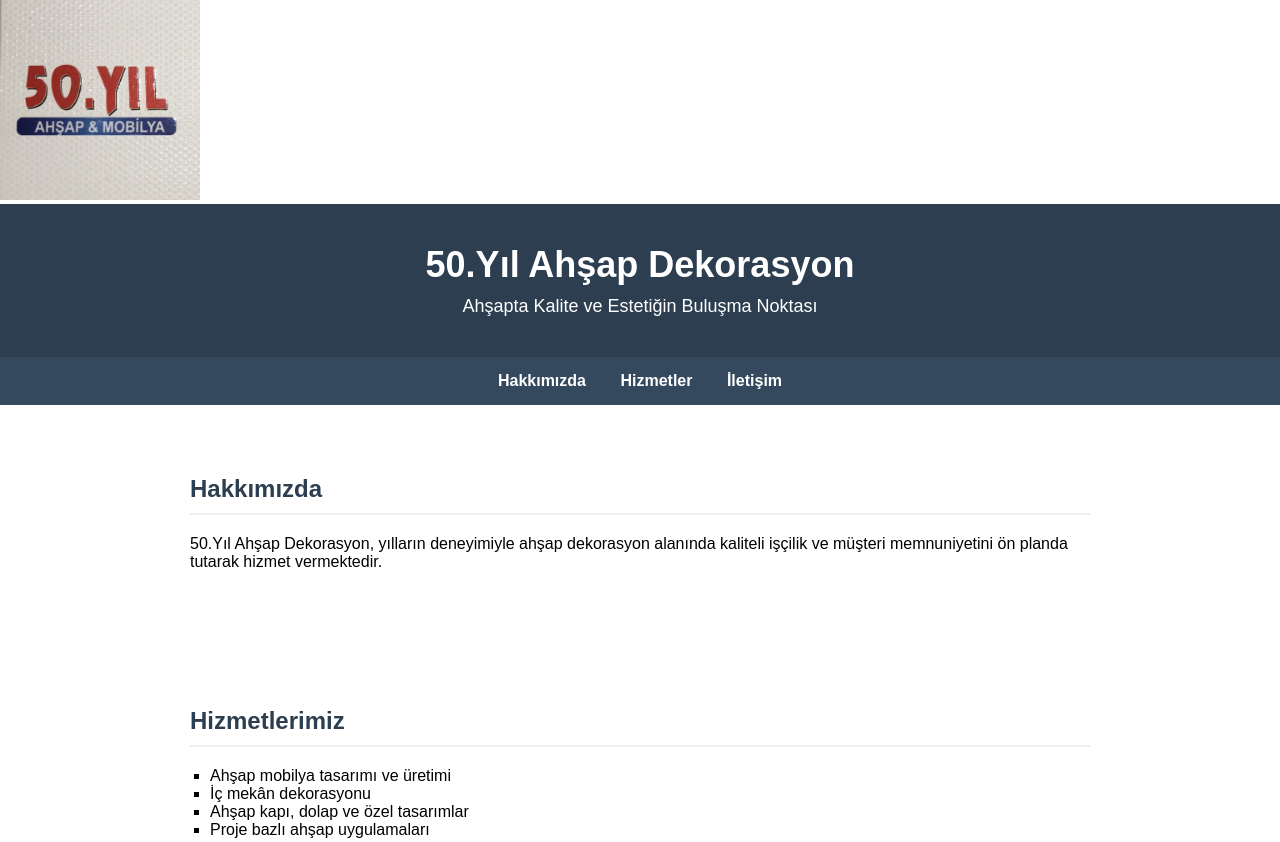
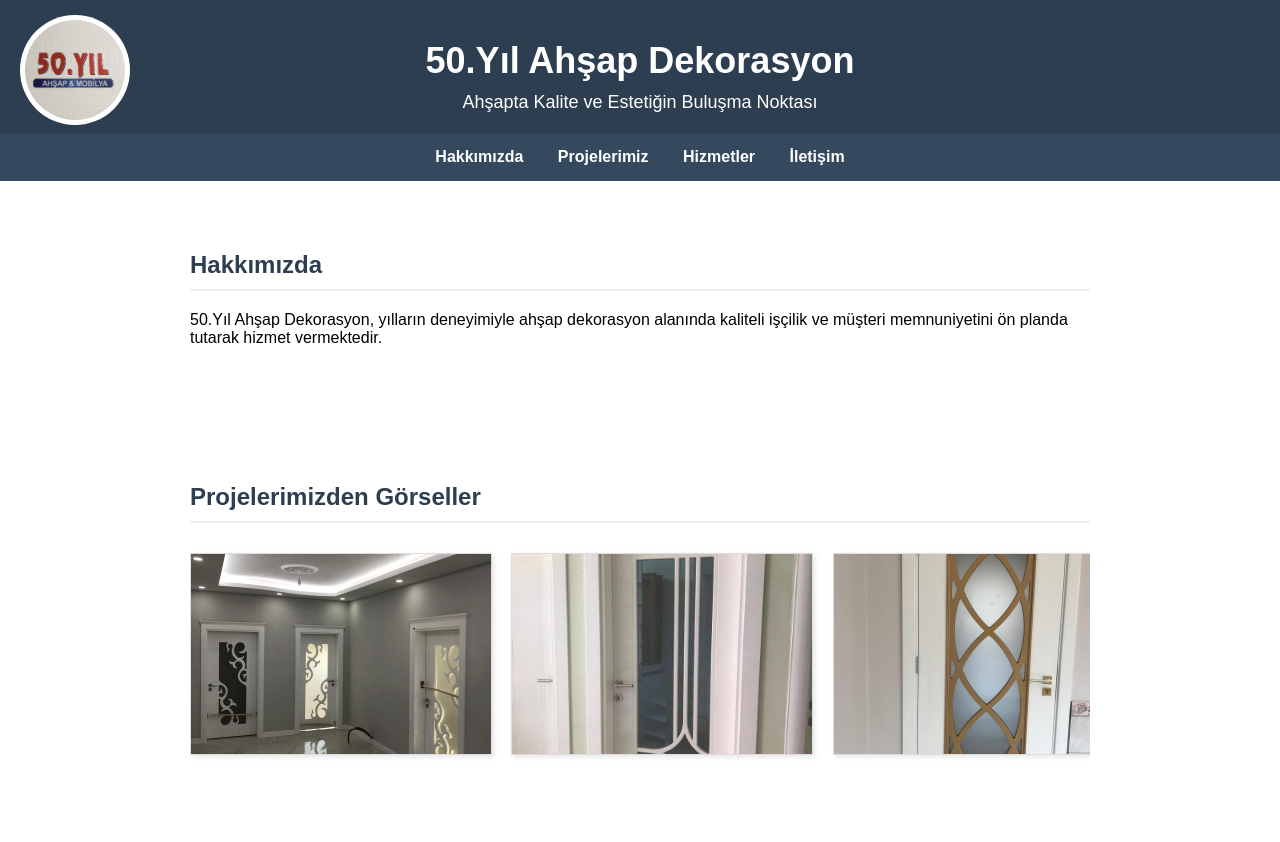
Before and after one commit to KFHA/50.Y-l.Ah-ap.github.io, a plain HTML site: page index.html in a window 1280 px wide. Shown: the top 842 px of the page. Drawn offline with Linux system fonts and the light colour scheme.

Commit message:
Update index.html

```diff
--- a/index.html
+++ b/index.html
@@ -1,15 +1,28 @@
 <!DOCTYPE html>
 <html lang="tr">
 <head>
-  <img src="logo.jpg" alt="50.Yıl Ahşap Dekorasyon Logosu" width="200">
   <meta charset="UTF-8">
   <meta name="viewport" content="width=device-width, initial-scale=1.0">
   <title>50.Yıl Ahşap Dekorasyon</title>
   <style>
     body { font-family: Arial, sans-serif; margin: 0; padding: 0; }
-    header { background: #2c3e50; color: white; padding: 40px 20px; text-align: center; }
+    header { background: #2c3e50; color: white; padding: 40px 20px 20px; text-align: center; position: relative; }
     header h1 { margin: 0; font-size: 36px; }
     header p { margin: 10px 0 0; font-size: 18px; }
+
+    /* Logo için stil */
+    .logo-container {
+      position: absolute;
+      top: 15px;
+      left: 20px;
+    }
+    .logo-container img {
+      width: 100px; /* Logo boyutunu buradan ayarlayabilirsiniz */
+      height: auto;
+      border-radius: 50%; /* İsteğe bağlı: daire şeklinde logo */
+      background: white; /* Logo arkaplanı belirgin olsun diye */
+      padding: 5px;
+    }
 
     nav { background: #34495e; padding: 15px; text-align: center; }
     nav a { color: white; margin: 0 15px; text-decoration: none; font-weight: bold; }
@@ -18,22 +31,60 @@
     section { padding: 50px 20px; max-width: 900px; margin: auto; }
     section h2 { color: #2c3e50; border-bottom: 2px solid #eee; padding-bottom: 10px; }
 
+    /* Galeri/Görseller bölümü için CSS */
+    .gallery-container {
+      overflow-x: auto; /* Yana kaydırmayı aktif eder */
+      white-space: nowrap; /* Resimlerin yan yana durmasını sağlar */
+      padding: 10px 0;
+      -webkit-overflow-scrolling: touch; /* iOS'ta daha yumuşak kaydırma */
+      scrollbar-width: none; /* Firefox'ta kaydırma çubuğunu gizler */
+    }
+
+    .gallery-container::-webkit-scrollbar {
+      display: none; /* Chrome, Safari ve Opera'da kaydırma çubuğunu gizler */
+    }
+
+    .gallery-item {
+      display: inline-block; /* Resimlerin yan yana akmasını sağlar */
+      margin-right: 15px;
+      width: 300px; /* Resim genişliğini ayarlayın */
+      height: 200px; /* Resim yüksekliğini ayarlayın */
+      overflow: hidden;
+      border: 1px solid #ddd;
+      box-shadow: 2px 2px 5px rgba(0,0,0,0.1);
+    }
+
+    .gallery-item img {
+      width: 100%;
+      height: 100%;
+      object-fit: cover; /* Resmi kutuya sığdırır ve kırpar */
+      transition: transform 0.3s ease;
+    }
+
+    .gallery-item img:hover {
+        transform: scale(1.05); /* Fare üzerine gelince resmi büyütme efekti */
+    }
+
     ul { list-style-type: square; padding-left: 20px; }
 
     footer { background: #2c3e50; color: white; text-align: center; padding: 20px; margin-top: 40px; }
 
-    .social a { margin: 0 10px; text-decoration: none; color: #2c3e50; font-weight: bold; }
+    .social a { margin: 0 10px; text-decoration: none; color: white; font-weight: bold; }
     .social a:hover { text-decoration: underline; }
   </style>
 </head>
 <body>
   <header>
+    <div class="logo-container">
+      <img src="logo.jpg" alt="50.Yıl Ahşap Dekorasyon Logo">
+    </div>
     <h1>50.Yıl Ahşap Dekorasyon</h1>
     <p>Ahşapta Kalite ve Estetiğin Buluşma Noktası</p>
   </header>
 
   <nav>
     <a href="#hakkimizda">Hakkımızda</a>
+    <a href="#galeri">Projelerimiz</a>
     <a href="#hizmetler">Hizmetler</a>
     <a href="#iletisim">İletişim</a>
   </nav>
@@ -46,6 +97,42 @@
     </p>
   </section>
 
+  <section id="galeri">
+    <h2>Projelerimizden Görseller</h2>
+    <div class="gallery-container">
+      <div class="gallery-item"><img src="IMG-20251010-WA0092.jpg" alt="Ahşap Proje 1"></div>
+      <div class="gallery-item"><img src="IMG-20251010-WA0093.jpg" alt="Ahşap Proje 2"></div>
+      <div class="gallery-item"><img src="IMG-20251010-WA0094.jpg" alt="Ahşap Proje 3"></div>
+      <div class="gallery-item"><img src="IMG-20251010-WA0095.jpg" alt="Ahşap Proje 4"></div>
+      <div class="gallery-item"><img src="IMG-20251010-WA0096.jpg" alt="Ahşap Proje 5"></div>
+      <div class="gallery-item"><img src="IMG-20251010-WA0097.jpg" alt="Ahşap Proje 6"></div>
+      <div class="gallery-item"><img src="IMG-20251010-WA0098.jpg" alt="Ahşap Proje 7"></div>
+      <div class="gallery-item"><img src="IMG-20251010-WA0099.jpg" alt="Ahşap Proje 8"></div>
+      <div class="gallery-item"><img src="IMG-20251010-WA0100.jpg" alt="Ahşap Proje 9"></div>
+
+      <div class="gallery-item"><img src="IMG-20251010-WA0102.jpg" alt="Ahşap Proje 10"></div>
+      <div class="gallery-item"><img src="IMG-20251010-WA0103.jpg" alt="Ahşap Proje 11"></div>
+      <div class="gallery-item"><img src="IMG-20251010-WA0104.jpg" alt="Ahşap Proje 12"></div>
+      <div class="gallery-item"><img src="IMG-20251010-WA0105.jpg" alt="Ahşap Proje 13"></div>
+      <div class="gallery-item"><img src="IMG-20251010-WA0106.jpg" alt="Ahşap Proje 14"></div>
+      <div class="gallery-item"><img src="IMG-20251010-WA0115.jpg" alt="Ahşap Proje 15"></div>
+      <div class="gallery-item"><img src="IMG-20251010-WA0116.jpg" alt="Ahşap Proje 16"></div>
+      <div class="gallery-item"><img src="IMG-20251010-WA0117.jpg" alt="Ahşap Proje 17"></div>
+      <div class="gallery-item"><img src="IMG-20251010-WA0118.jpg" alt="Ahşap Proje 18"></div>
+      <div class="gallery-item"><img src="IMG-20251010-WA0119.jpg" alt="Ahşap Proje 19"></div>
+      <div class="gallery-item"><img src="IMG-20251010-WA0120.jpg" alt="Ahşap Proje 20"></div>
+      <div class="gallery-item"><img src="IMG-20251010-WA0121.jpg" alt="Ahşap Proje 21"></div>
+      <div class="gallery-item"><img src="IMG-20251010-WA0122.jpg" alt="Ahşap Proje 22"></div>
+      <div class="gallery-item"><img src="IMG-20251010-WA0123.jpg" alt="Ahşap Proje 23"></div>
+      <div class="gallery-item"><img src="IMG-20251010-WA0124.jpg" alt="Ahşap Proje 24"></div>
+      <div class="gallery-item"><img src="IMG-20251010-WA0125.jpg" alt="Ahşap Proje 25"></div>
+      <div class="gallery-item"><img src="IMG-20251010-WA0126.jpg" alt="Ahşap Proje 26"></div>
+      <div class="gallery-item"><img src="IMG-20251010-WA0127.jpg" alt="Ahşap Proje 27"></div>
+      <div class="gallery-item"><img src="IMG-20251010-WA0128.jpg" alt="Ahşap Proje 28"></div>
+      <div class="gallery-item"><img src="IMG-20251010-WA0129.jpg" alt="Ahşap Proje 29"></div>
+
+    </div>
+  </section>
   <section id="hizmetler">
     <h2>Hizmetlerimiz</h2>
     <ul>
```
